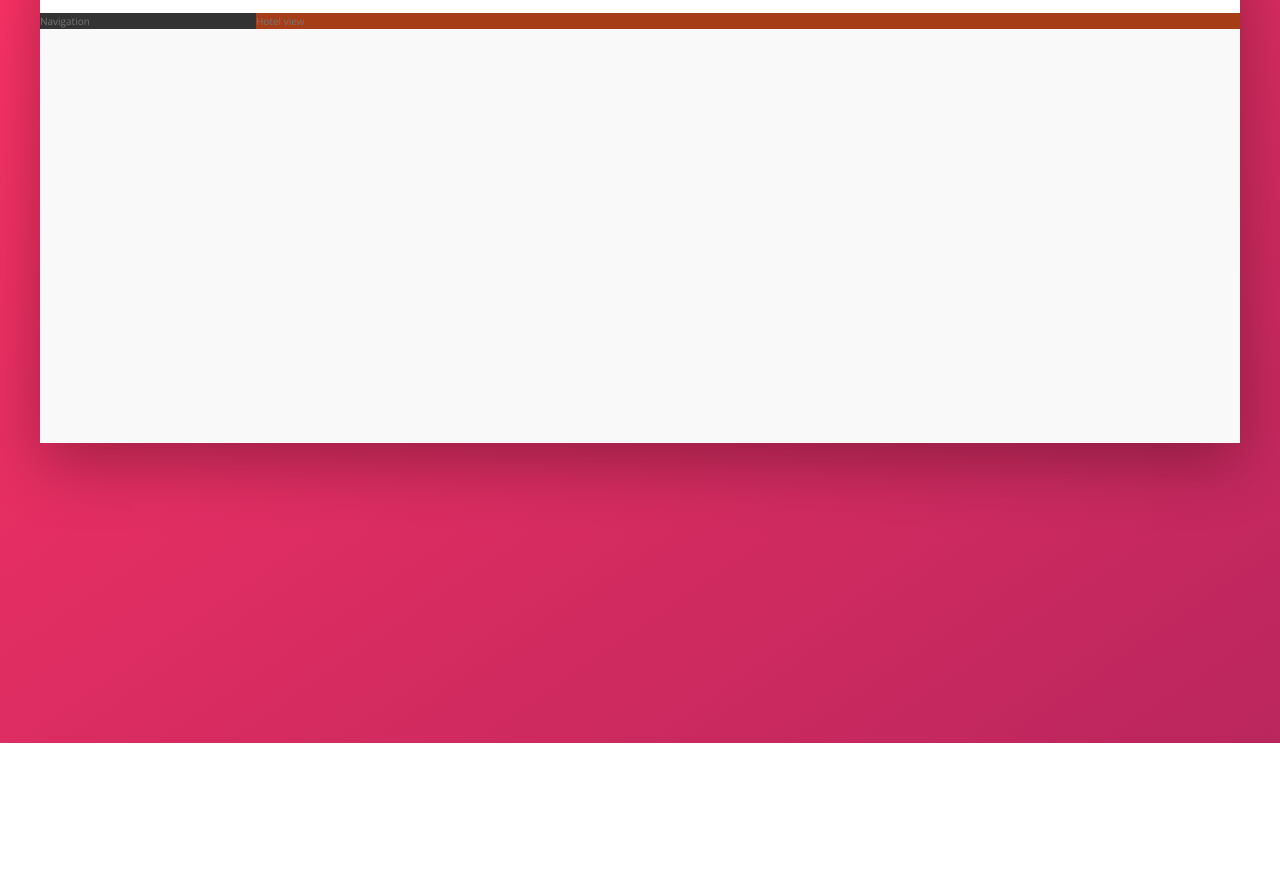
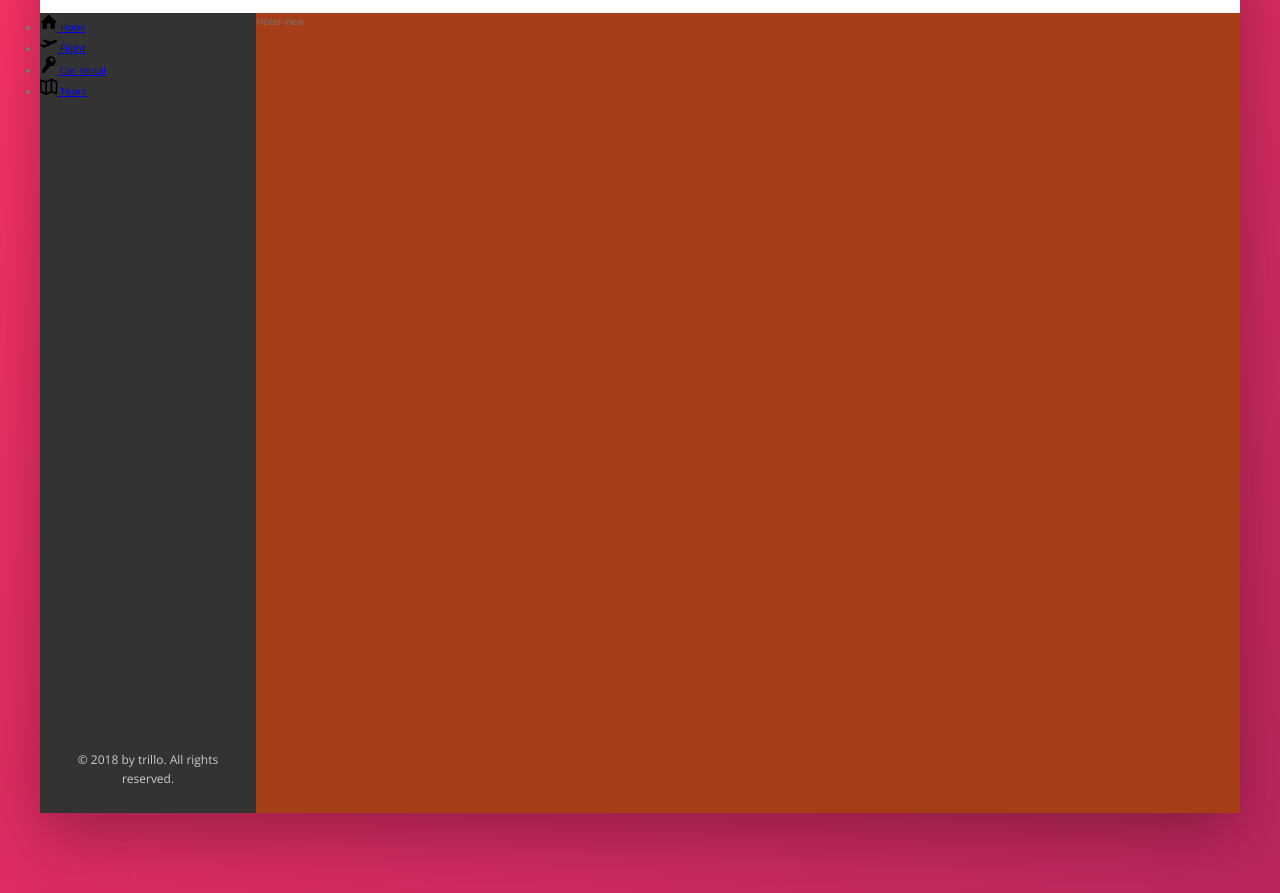
Before and after one commit to Simbaxo/Trillo, a website: page index.html in a window 1280 px wide. Shown: the part 137-1030 px from the top of the page. Before the commit the page ends 880 px from the top, so only its background shows below. Drawn offline with nearby package versions, Linux system fonts and the light colour scheme.

Commit message:
Building the side nav

```diff
--- a/index.html
+++ b/index.html
@@ -49,8 +49,49 @@
 
     <div class="content">
       <nav class="sidebar">
-        Navigation
+        <ul class="side-nav">
+          <li class="side-nav__item">
+            <a href="#" class="side-nav__link">
+              <svg class="side-nav__icon">
+                <use xlink:href="img/sprite.svg#icon-home"></use>
+              </svg>
+              <span>Hotel</span>
+            </a>
+          </li>
+
+          <li class="side-nav__item">
+            <a href="#" class="side-nav__link">
+              <svg class="side-nav__icon">
+                <use xlink:href="img/sprite.svg#icon-aircraft-take-off"></use>
+              </svg>
+              <span>Flight</span>
+            </a>
+          </li>
+
+          <li class="side-nav__item">
+            <a href="#" class="side-nav__link">
+              <svg class="side-nav__icon">
+                <use xlink:href="img/sprite.svg#icon-key"></use>
+              </svg>
+              <span>Car rental</span>
+            </a>
+          </li>
+
+          <li class="side-nav__item">
+            <a href="#" class="side-nav__link">
+              <svg class="side-nav__icon">
+                <use xlink:href="img/sprite.svg#icon-map"></use>
+              </svg>
+              <span>Tours</span>
+            </a>
+          </li>
+        </ul>
+
+        <div class="legal">
+          &copy; 2018 by trillo. All rights reserved.
+        </div>
       </nav>
+
       <main class="hotel-view">
         Hotel view
       </main>
--- a/sass/_components.scss
+++ b/sass/_components.scss
@@ -114,3 +114,31 @@
     margin-right: 1rem;
   }
 }
+
+//////////////////////////////
+// SIDE NAVIGATION
+
+.side-nav {
+  &__item {
+
+  }
+
+  &__link {
+
+  }
+
+  &__icon {
+    width: 1.75rem;
+    height: 1.75rem;
+  }
+}
+
+//////////////////////////////
+// LEGAL TEXT
+
+.legal {
+  font-size: 1.2rem;
+  color: var(--color-grey-light-4);
+  text-align: center;
+  padding: 2.5rem;
+}
--- a/sass/_layout.scss
+++ b/sass/_layout.scss
@@ -26,11 +26,18 @@
   background-color: var(--color-grey-dark-1);
 
   flex: 0 0 18%;
+
+  display: flex;
+  flex-direction: column;
+  justify-content: space-between;
 }
 
 .hotel-view {
   background-color: #fff;
+
+  // Testing
   background-color: #A53D17;
+  height: 80rem;
 
   flex: 1;
 }
```
Also changed, not shown: css/style.css.
